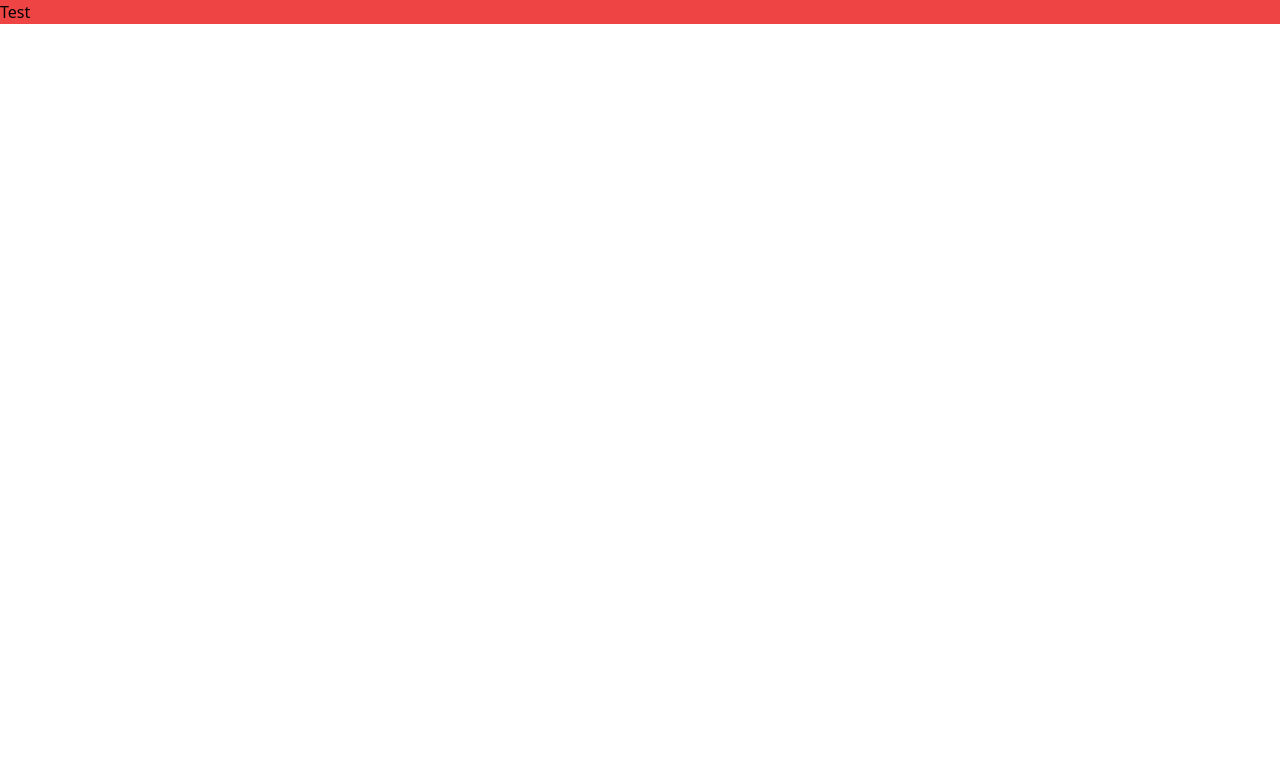
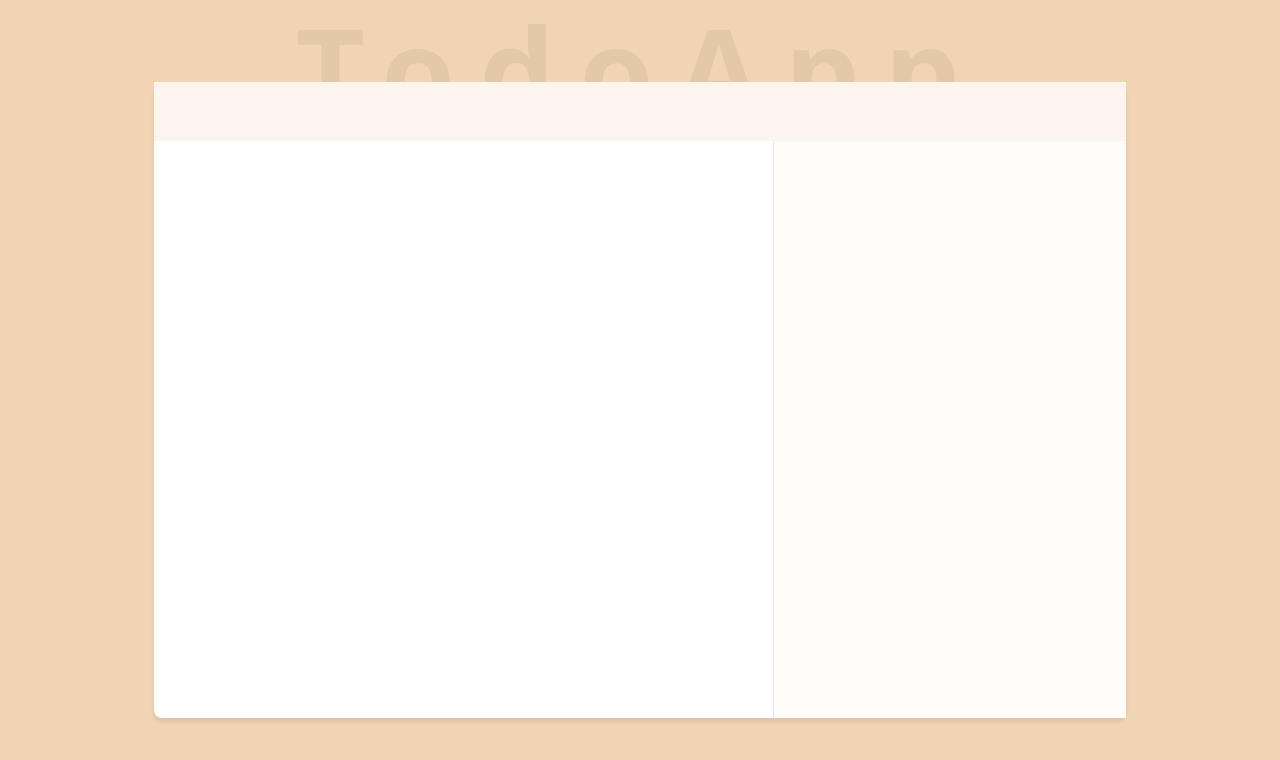
Before and after one commit to Dev-Michoma/Taskify, a React (Vite) app in the folder Task/: page / in a window 1280 px wide. Shown: the top 760 px of the page. Built offline with nearby package versions, Linux system fonts and the light colour scheme.

Commit message:
tailwind  css styling

```diff
--- a/Task/src/App.css
+++ b/Task/src/App.css
@@ -1,4 +1,39 @@
-
 @tailwind base;
 @tailwind components;
 @tailwind utilities;
+
+h1 {
+    position: relative;
+    top : -10px;
+}
+
+/* Media Queries */
+@media (max-height: 950px) {
+    h1 {
+        top: 5%;
+    }
+}
+
+@media (max-height: 916px) {
+    h1 {
+        top: 3.5%;
+    }
+}
+
+@media (max-height: 883px) {
+    h1 {
+        top: 2.5%;
+    }
+}
+
+@media (max-height: 850px) {
+    h1 {
+        top: 0%;
+    }
+}
+
+@media (max-height: 800px) {
+    h1 {
+        top: -3%;
+    }
+}
--- a/Task/src/App.tsx
+++ b/Task/src/App.tsx
@@ -1,10 +1,20 @@
-import './App.css'
 function App() {
   return (
-    <div>
-      <h1 className='bg-red-500'>Test</h1>
+    <div className='flex justify-center items-center font-sans bg-[#f1d4b3] min-h-screen'>
+      {/* Centered and positioned h1 */}
+      <h1 className='text-[120px] font-bold text-black/5  absolute left-1/2 -translate-x-1/2 tracking-[0.2em] top-[-20px]'>
+        TodoApp
+      </h1>
+
+      <main className=' relative w-[972px] h-[636px] bg-white rounded-[8px] shadow-[0_4px_4px_rgba(0,0,0,0.08)]
+       grid grid-cols-[7fr_4fr] grid-rows-[59px_1fr]'>
+
+           <header className="col-[1/3] row-[1/2] bg-[#fbf5ed]" ></header>
+
+           <section className="col-[2/3] row-[2/3] bg-[#fffcf9] border-l"></section>
+      </main>
     </div>
-  )
+  );
 }
 
-export default App
+export default App;
```
Also changed, not shown: Task/src/index.css (line endings or trailing spaces).
